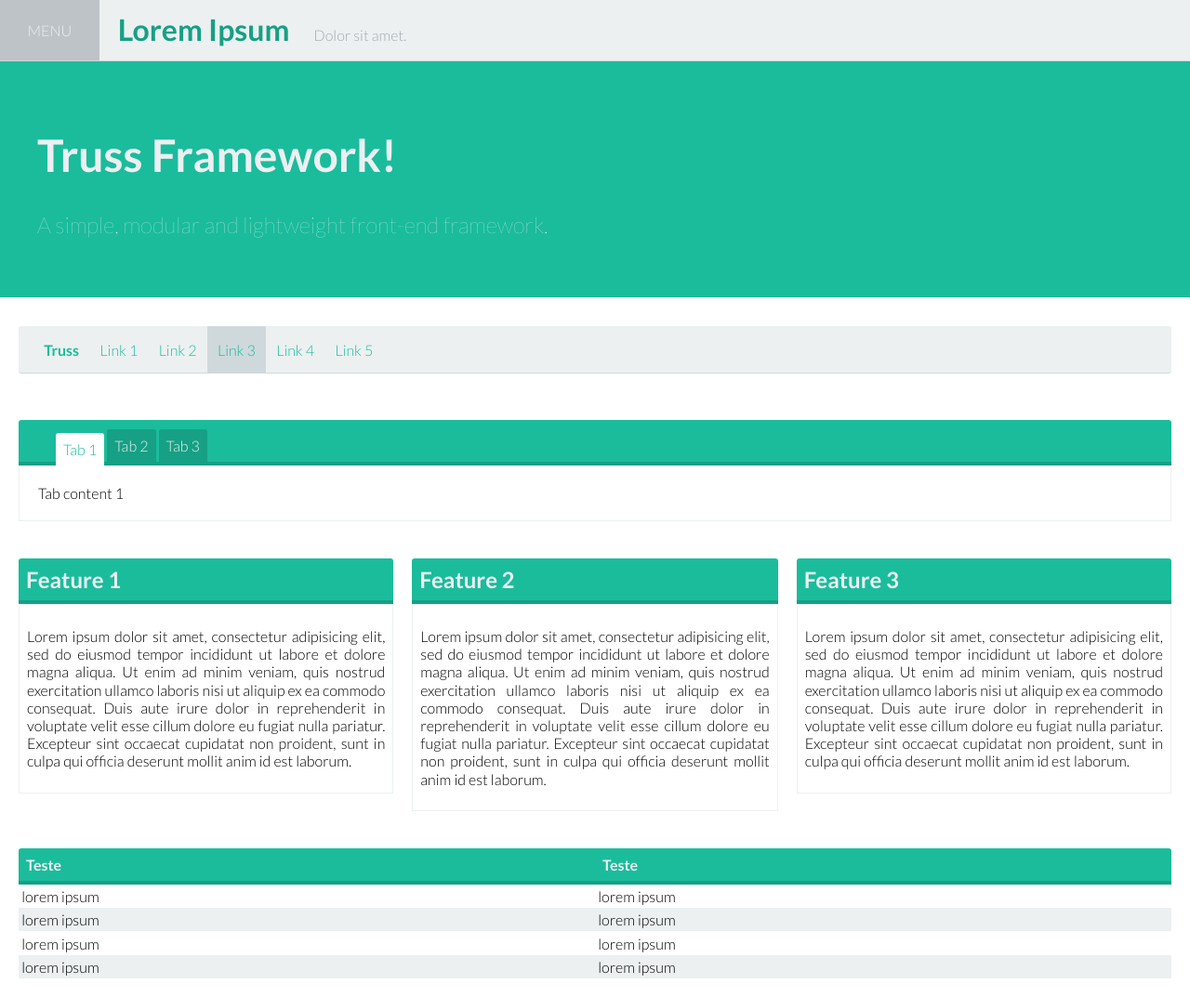
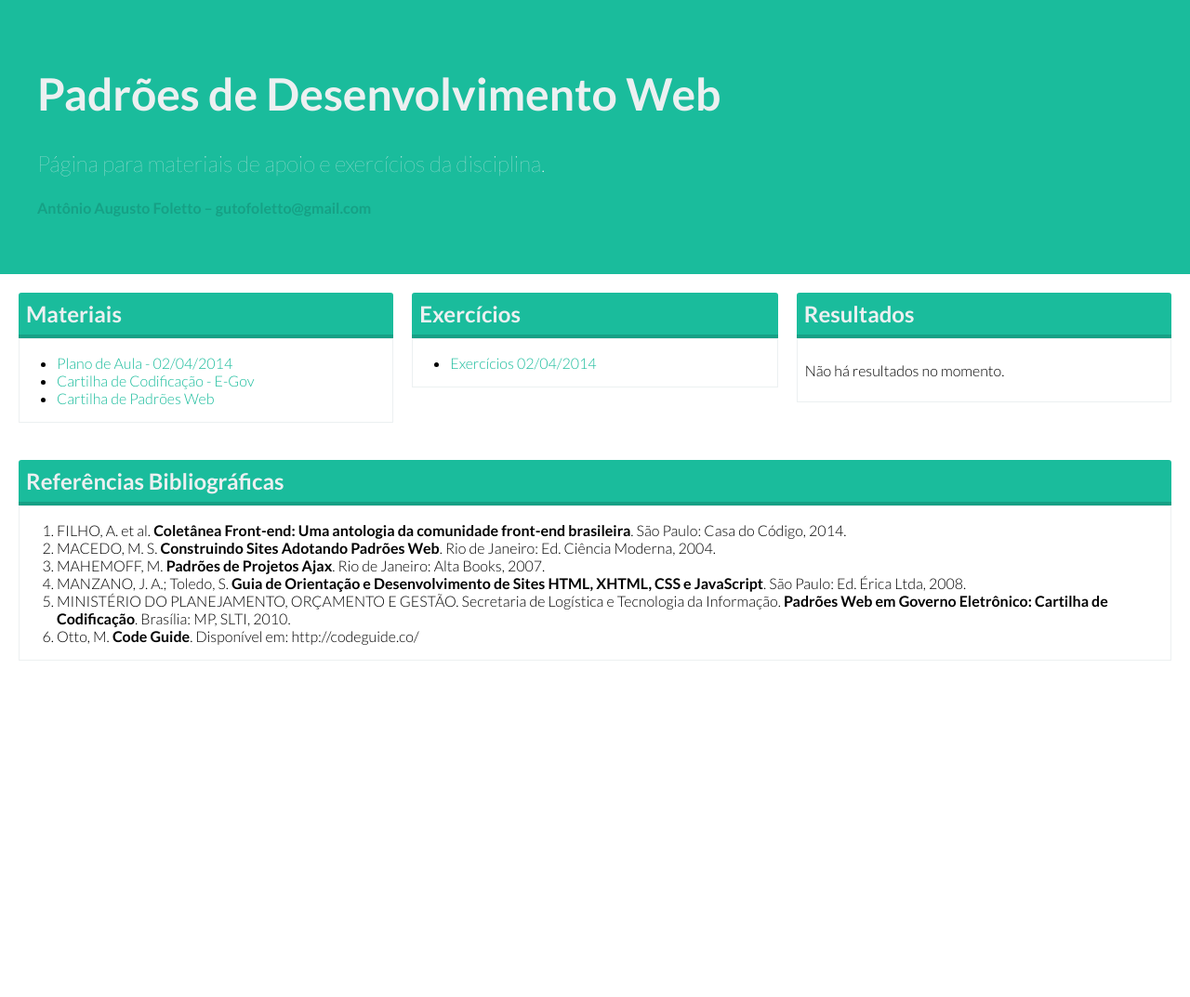
Before and after one commit to gutofoletto/aula-concurso-ufsm, a plain HTML site: page index.html in a window 1280 px wide. Shown: the whole page at 93% size. After the commit the page ends 800 px from the top, so only its background shows below. Drawn offline with Linux system fonts and the light colour scheme.

Commit message:
Edited Homepage

```diff
--- a/index.html
+++ b/index.html
@@ -3,187 +3,85 @@
 <head>
 	<meta charset="UTF-8">
 	<meta name="viewport" content="width=device-width, initial-scale=1.0" />
-	<title>Truss</title>
+	<title>Padrões de Desenvolvimento Web</title>
 	<link rel="stylesheet" href="assets/css/truss.min.css">
 </head>
 <body>
 
-	<div class="push-menu">
-		<div class="sidebar sidebar-fixed sidebar-hidden" id="menu">
-			<div class="brand">
-				<a href="">Truss</a>
-			</div>
-			<nav class="menu menu-vertical">
-				<div class="menu-header">
-					App Menu
-				</div>
-				<ul class="menu-inner">
-					<li class="menu-item"><a class="active" href="">Link 1</a></li>
-					<li class="menu-item"><a href="" id="submenu-toggle">Link 2</a></li>
-					<li class="menu-item"><a href="">Link 3</a></li>
-					<li class="menu-item"><a href="">Link 4</a></li>
-					<li class="menu-item"><a href="">Link 5</a></li>
-					<li class="menu-item"><a href="">Link 6</a></li>
-				</ul>
-			</nav>
-		</div>
-
-		<div class="sidebar sidebar-fixed sidebar-hidden" id="submenu">
-			<div class="submenu submenu-vertical">
-				<div class="submenu-header">
-					<input type="text" name="" id="">
-				</div>
-				<ul class="submenu-inner">
-					<li class="submenu-item"><a href="">Link 1</a></li>
-					<li class="submenu-item"><a href="">Link 2</a></li>
-					<li class="submenu-item"><a href="">Link 3</a></li>
-					<li class="submenu-item"><a href="">Link 4</a></li>
-					<li class="submenu-item"><a href="">Link 5</a></li>
-					<li class="submenu-item"><a href="">Link 6</a></li>
-				</ul>
-			</div>
-		</div>
-	</div>
-
 	<div class="content" id="content">
-		<header class="header container">
-			<div class="col-1 header-menu-toggle omega">
-				<a href="" id="menu-toggle">MENU</a>
-			</div>
-			<div class="header-head">
-				<h1 class="header-title">
-					Lorem Ipsum
-				</h1>
-				<span class="header-subtitle">
-					Dolor sit amet.
-				</span>
-			</div>
-		</header>
 
 		<div class="featured container">
 			<div class="col-12">
-				<h1 class="featured-title">Truss Framework!</h1>
-				<h3 class="featured-subtitle">A simple, modular and lightweight front-end framework.
+				<h1 class="featured-title">Padrões de Desenvolvimento Web</h1>
+				<h3 class="featured-subtitle">Página para materiais de apoio e exercícios da disciplina.</h3>
+				<h4>Antônio Augusto Foletto – gutofoletto@gmail.com</h4>
 			</div>
 		</div>
-
-		<section class="container container-pad">
-			<div class="col-12">
-				<nav class="navbar">
-					<div class="menu menu-horizontal">
-						<ul class="menu-inner group">
-							<li class="menu-item brand"><a href="">Truss</a>
-							<li class="menu-item"><a href="">Link 1</a>
-							<li class="menu-item"><a href="">Link 2</a>
-							<li class="menu-item active"><a href="">Link 3</a>
-							<li class="menu-item"><a href="">Link 4</a>
-							<li class="menu-item"><a href="">Link 5</a>
-						</ul>
-					</div>
-				</na>
-			</div>
-		</section>
-
-		<section class="container container-pad">
-			<div class="tabs tabs-horizontal">
-				<ul class="tabs-bar" data-directive="tabs">
-					<li class="tabs-item"><a href="#panel-01">Tab 1</a></li>
-					<li class="tabs-item"><a href="#panel-02">Tab 2</a></li>
-					<li class="tabs-item"><a href="#panel-03">Tab 3</a></li>
-				</ul>
-				<div id="panel-01" class="tabs-content">
-					Tab content 1
-				</div>
-				<div id="panel-02" class="tabs-content">
-					Tab content 2
-				</div>
-				<div id="panel-03" class="tabs-content">
-					Tab content 3
-				</div>
-			</div>
-		</section>
 
 		<section class="container container-pad">
 			<div class="col-4">
 				<div class="block">
 					<div class="block-header">
-						<h2>Feature 1</h2>
+						<h2>Materiais</h2>
 					</div>
 					<div class="block-content">
-						<p>
-						Lorem ipsum dolor sit amet, consectetur adipisicing elit, sed do eiusmod
-						tempor incididunt ut labore et dolore magna aliqua. Ut enim ad minim veniam,
-						quis nostrud exercitation ullamco laboris nisi ut aliquip ex ea commodo
-						consequat. Duis aute irure dolor in reprehenderit in voluptate velit esse
-						cillum dolore eu fugiat nulla pariatur. Excepteur sint occaecat cupidatat non
-						proident, sunt in culpa qui officia deserunt mollit anim id est laborum.
-						</p>
+						<ul>
+							<li>
+								<a href="https://www.dropbox.com/s/l299j3ie414adqv/plano-de-aula.pdf">Plano de Aula - 02/04/2014</a>
+							</li>
+							<li>
+								<a href="https://www.dropbox.com/s/5ygxhyca37sruvd/cartilha-de-codificacao.pdf">Cartilha de Codificação - E-Gov</a>
+							</li>
+							<li>
+								<a href="https://www.dropbox.com/s/tlrx4jx41c4ur7u/cartilha-padroes-web.pdf">Cartilha de Padrões Web</a>
+							</li>
+						</ul>
 					</div>
 				</div>
 			</div>
 			<div class="col-4">
 				<div class="block">
 					<div class="block-header">
-						<h2>Feature 2</h2>
+						<h2>Exercícios</h2>
 					</div>
 					<div class="block-content">
-						<p>
-						Lorem ipsum dolor sit amet, consectetur adipisicing elit, sed do eiusmod
-						tempor incididunt ut labore et dolore magna aliqua. Ut enim ad minim veniam,
-						quis nostrud exercitation ullamco laboris nisi ut aliquip ex ea commodo
-						consequat. Duis aute irure dolor in reprehenderit in voluptate velit esse
-						cillum dolore eu fugiat nulla pariatur. Excepteur sint occaecat cupidatat non
-						proident, sunt in culpa qui officia deserunt mollit anim id est laborum.
-						</p>
+						<ul>
+							<li>
+								<a href="https://www.dropbox.com/s/tjc5mjke96y35aa/exercicios.pdf">Exercícios 02/04/2014</a>
+							</li>
+						</ul>
 					</div>
 				</div>
 			</div>
 			<div class="col-4">
 				<div class="block">
 					<div class="block-header">
-						<h2>Feature 3</h2>
+						<h2>Resultados</h2>
 					</div>
 					<div class="block-content">
 						<p>
-						Lorem ipsum dolor sit amet, consectetur adipisicing elit, sed do eiusmod
-						tempor incididunt ut labore et dolore magna aliqua. Ut enim ad minim veniam,
-						quis nostrud exercitation ullamco laboris nisi ut aliquip ex ea commodo
-						consequat. Duis aute irure dolor in reprehenderit in voluptate velit esse
-						cillum dolore eu fugiat nulla pariatur. Excepteur sint occaecat cupidatat non
-						proident, sunt in culpa qui officia deserunt mollit anim id est laborum.
+						Não há resultados no momento.
 						</p>
 					</div>
 				</div>
 			</div>
 		</section>
-
 		<section class="container container-pad">
-			<table class="table">
-				<thead class="table-header">
-					<tr>
-						<th>Teste</th>
-						<th>Teste</th>
-					</tr>
-				</thead>
-				<tbody class="table-content">
-					<tr>
-						<td>lorem ipsum</td>
-						<td>lorem ipsum</td>
-					</tr>
-					<tr>
-						<td>lorem ipsum</td>
-						<td>lorem ipsum</td>
-					</tr>
-					<tr>
-						<td>lorem ipsum</td>
-						<td>lorem ipsum</td>
-					</tr>
-					<tr>
-						<td>lorem ipsum</td>
-						<td>lorem ipsum</td>
-					</tr>
-				</tbody>
-			</table>
+			<div class="col-12">
+				<div class="block">
+					<div class="block-header"><h2>Referências Bibliográficas</h2></div>
+					<div class="block-content">
+						<ol>
+							<li>FILHO, A. et al. <strong>Coletânea Front-end: Uma antologia da comunidade front-end brasileira</strong>. São Paulo: Casa do Código, 2014.</li>
+							<li>MACEDO, M. S. <strong>Construindo Sites Adotando Padrões Web</strong>. Rio de Janeiro: Ed. Ciência Moderna, 2004.</li>
+							<li>MAHEMOFF, M. <strong>Padrões de Projetos Ajax</strong>. Rio de Janeiro: Alta Books, 2007.</li>
+							<li>MANZANO, J. A.; Toledo, S. <strong>Guia de Orientação e Desenvolvimento de Sites HTML, XHTML, CSS e JavaScript</strong>. São Paulo: Ed. Érica Ltda, 2008.</li>
+							<li>MINISTÉRIO DO PLANEJAMENTO, ORÇAMENTO E GESTÃO. Secretaria de Logística e Tecnologia da Informação. <strong>Padrões Web em Governo Eletrônico: Cartilha de Codificação</strong>. Brasília: MP, SLTI, 2010.</li>
+							<li>Otto, M. <strong>Code Guide</strong>. Disponível em: http://codeguide.co/</li>
+						</ol>
+					</div>
+				</div>
+			</div>
 		</section>
 	</div>
 
```
Also changed, not shown: assets/js/truss.min.js.
